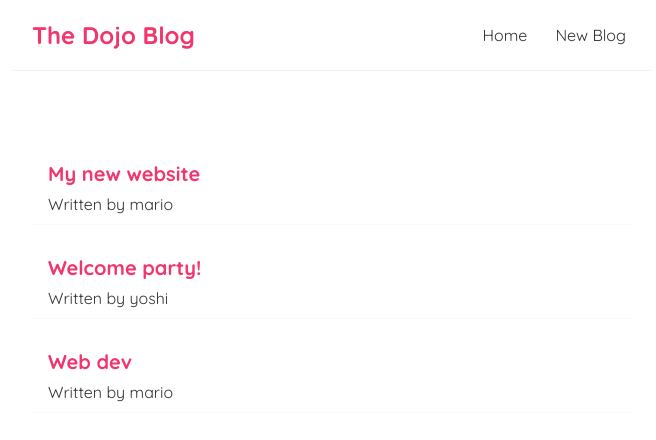
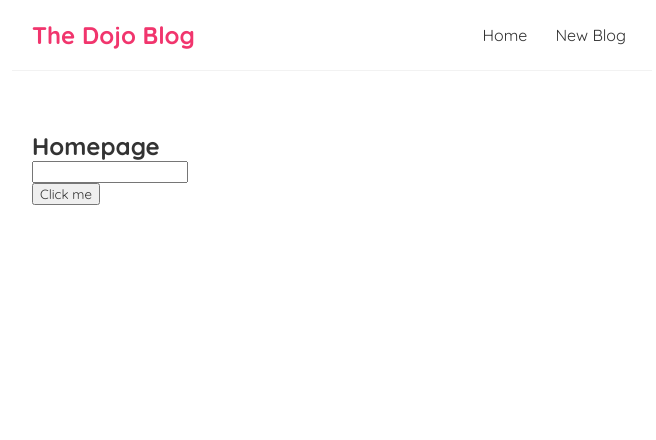
Before and after one commit to rupam-seal/MAL, a React (Create React App) app in the folder dojo-blog/: page / in a window 1280 px wide. Shown: the top 440 px of the page, without its empty margins (308-964 px from the left). Built offline with nearby package versions, Linux system fonts and the light colour scheme.

Commit message:
✨completed: lesson-10

```diff
--- a/dojo-blog/src/Home.js
+++ b/dojo-blog/src/Home.js
@@ -1,29 +1,20 @@
 import React, { useState } from 'react';
 
 const Home = () => {
-  const blogsData = [
-    { title: 'My new website', body: 'lorem ipsum...', author: 'mario', id: 1 },
-    { title: 'Welcome party!', body: 'lorem ipsum...', author: 'yoshi', id: 2 },
-    {
-      title: 'Web dev',
-      body: 'lorem ipsum...',
-      author: 'mario',
-      id: 3,
-    },
-  ];
+  const [name, setName] = useState();
 
-  const [blogs, setBlogs] = useState(blogsData);
-
-  const content = blogs.map((blog) => {
-    return (
-      <div className="blog-preview" key={blog.id}>
-        <h2>{blog.title}</h2>
-        <p>Written by {blog.author}</p>
-      </div>
-    );
-  });
-
-  return <div className="home">{content}</div>;
+  const handleClick = () => {
+    const inp = document.getElementById('inp');
+    setName(inp.value);
+  };
+  return (
+    <div className="home">
+      <h2>Homepage</h2>
+      <input id="inp"></input>
+      <p>{name}</p>
+      <button onClick={handleClick}>Click me</button>
+    </div>
+  );
 };
 
 export default Home;
--- a/dojo-blog/src/index.css
+++ b/dojo-blog/src/index.css
@@ -33,19 +33,3 @@
   margin: 40px auto;
   padding: 20px;
 }
-
-/* blog previews / list */
-.blog-preview {
-  padding: 10px 16px;
-  margin: 20px 0;
-  border-bottom: 1px solid #fafafa;
-  cursor: pointer;
-}
-.blog-preview:hover {
-  box-shadow: 1px 3px 5px rgba(0,0,0,0.1);
-}
-.blog-preview h2 {
-  font-size: 20px;
-  color: #f1356d;
-  margin-bottom: 8px;
-}
```
